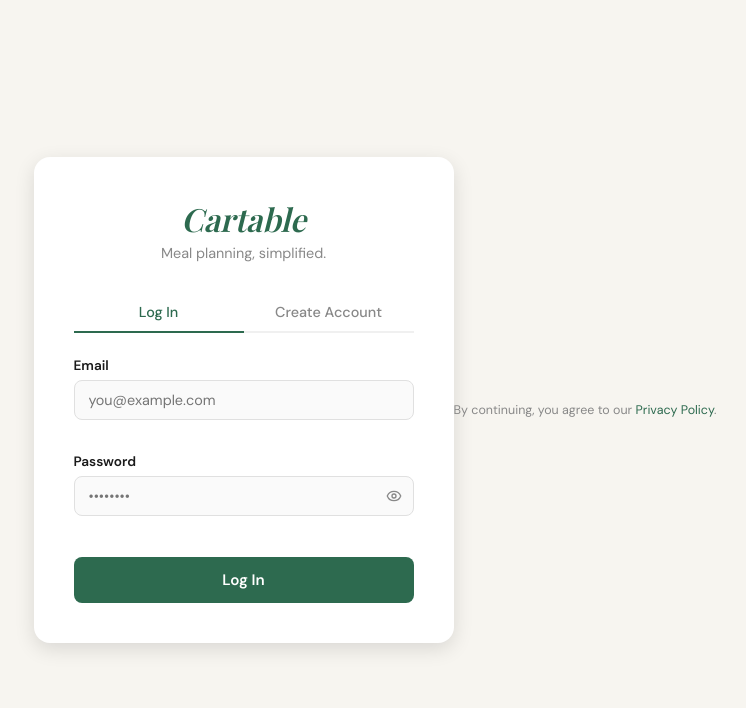
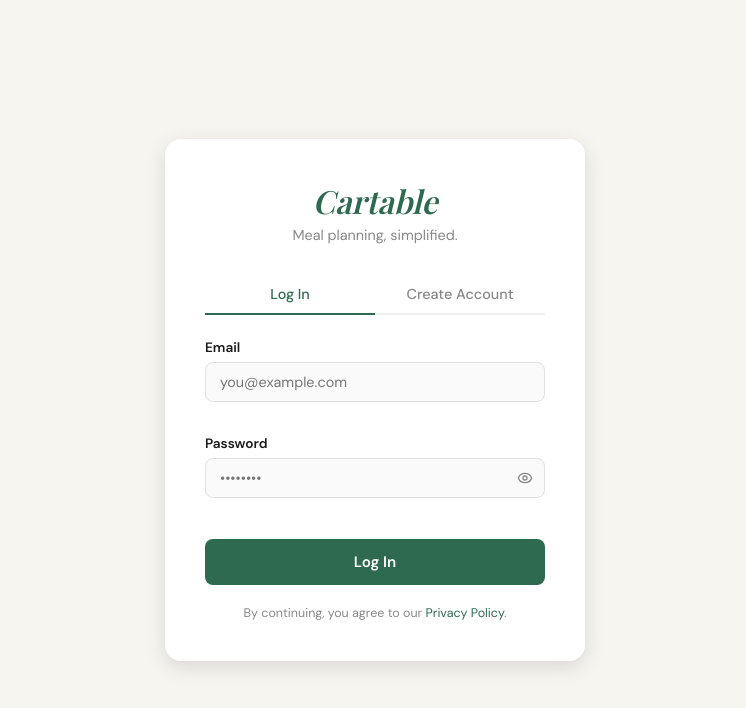
Before and after one commit to sahana631/meal-planner, a React (Vite) app: page / in a window 1280 px wide. Shown: the top 708 px of the page, without its empty margins (265-1011 px from the left). Built offline with nearby package versions, Linux system fonts and the light colour scheme; no server answers; a web font is replaced by a local one.

Commit message:
changed private policy placement

```diff
--- a/src/pages/Login.jsx
+++ b/src/pages/Login.jsx
@@ -103,11 +103,11 @@ export default function Login({ onAuth }) {
             {loading ? 'Please wait...' : mode === 'login' ? 'Log In' : 'Create Account'}
           </button>
         </form>
+        <p className="login-footer">
+          By continuing, you agree to our{' '}
+          <a href="/privacy" className="login-footer-link">Privacy Policy</a>.
+        </p>
       </div>
-      <p className="login-footer">
-        By continuing, you agree to our{' '}
-        <a href="/privacy" className="login-footer-link">Privacy Policy</a>.
-      </p>
     </div>
   );
 }
```
